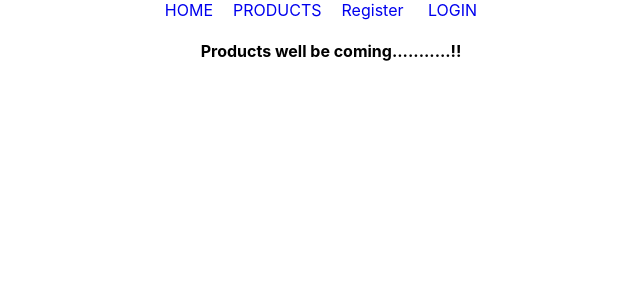
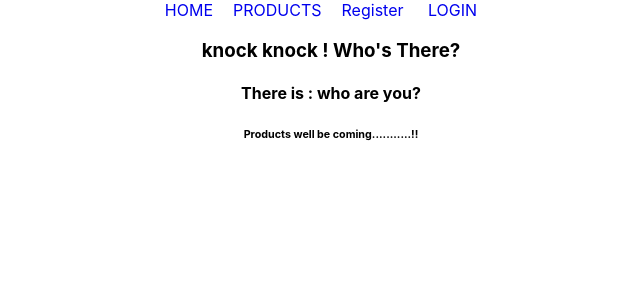
Before and after one commit to mahbubur1/private-router-firebase, a React (Create React App) app: page /products in a window 1280 px wide. Shown: the top 300 px of the page, without its empty margins (309-949 px from the left). Built offline with nearby package versions, Linux system fonts and the light colour scheme; no server answers.

Commit message:
install useFirebase Hooks in project & reset all log in and log out

```diff
--- a/package.json
+++ b/package.json
@@ -9,6 +9,7 @@
     "firebase": "^9.6.10",
     "react": "^18.0.0",
     "react-dom": "^18.0.0",
+    "react-firebase-hooks": "^5.0.3",
     "react-router-dom": "^6.3.0",
     "react-scripts": "5.0.0",
     "web-vitals": "^2.1.4"
--- a/src/Components/Header/Header.js
+++ b/src/Components/Header/Header.js
@@ -1,10 +1,14 @@
+import { getAuth,signOut} from 'firebase/auth';
 import React from 'react';
+import { useAuthState } from 'react-firebase-hooks/auth';
 import { Link } from "react-router-dom";
-import useFirebase from '../../hooks/useFirebase';
+import app from '../../firebase.init';
 import './Header.css'
 
+const auth = getAuth(app);
 const Header = () => {
-    const {user,handleSignOut} = useFirebase();
+    /* const {user,handleSignOut} = useFirebase(); */
+    const [user] = useAuthState(auth)
     return (
         <div className='header'>
             <Link to='/'>HOME</Link>
@@ -14,7 +18,7 @@ const Header = () => {
             {
                 user?.uid
                 ?
-                <button onClick={handleSignOut}>SingOut</button>
+                <button onClick={()=> signOut(auth)}>SingOut</button>
                 :
                 <Link to='/login'>LOGIN</Link>
             }
--- a/src/Components/Home/Home.js
+++ b/src/Components/Home/Home.js
@@ -1,9 +1,17 @@
+import { getAuth } from 'firebase/auth';
 import React from 'react';
+import { useAuthState } from 'react-firebase-hooks/auth';
+import app from '../../firebase.init';
+
+const auth = getAuth(app);
 
 const Home = () => {
+    /* const {user} = useFirebase(); */
+    const [user] = useAuthState(auth)
     return (
         <div>
            <h2>This is  Home</h2>
+           <h3>Current user is : {user? user.displayName : 'no user'}</h3>
         </div>
     );
 };
--- a/src/Components/Login/Login.js
+++ b/src/Components/Login/Login.js
@@ -1,13 +1,19 @@
+import { getAuth } from "firebase/auth";
 import React from "react";
-import useFirebase from "../../hooks/useFirebase";
+import {useSignInWithGoogle} from "react-firebase-hooks/auth"
+import app from "../../firebase.init";
 
+// import useFirebase from "../../hooks/useFirebase";
+const auth = getAuth(app);
 const Login = () => {
-  const {singInWithGoogle} = useFirebase();
+  // const {singInWithGoogle} = useFirebase();
+  const [signInWithGoogle,user] = useSignInWithGoogle(auth);
   return (
     <div>
       <h2>Please log in</h2>
       <div style={{marginBottom: '20px'}}>
-        <button onClick={singInWithGoogle}>Google Sing in</button>
+        {/* singInWithGoogle function call in button */}
+        <button onClick={() =>signInWithGoogle()}>Google Sing in</button>
       </div>
 
       <form action="">
--- a/src/Components/Products/Products.js
+++ b/src/Components/Products/Products.js
@@ -1,13 +1,19 @@
-import React from 'react';
+import { getAuth } from "firebase/auth";
+import { useAuthState } from "react-firebase-hooks/auth";
+import app from "../../firebase.init";
 
+const auth = getAuth(app);
 const Products = () => {
-    return (
-        <div>
-            <h4>
-                Products well be coming...........!!
-            </h4>
-        </div>
-    );
+  /*     const {user} = useFirebase();
+   */
+  const [user] = useAuthState(auth)
+  return (
+    <div>
+      <h3>knock knock ! Who's There?</h3>
+      <h4>There is : {user ? user.displayName : "who are you?"}</h4>
+      <h6>Products well be coming...........!!</h6>
+    </div>
+  );
 };
 
 export default Products;
```
Also changed, not shown: 1 other file (tests, documents, lock files or other folders).
